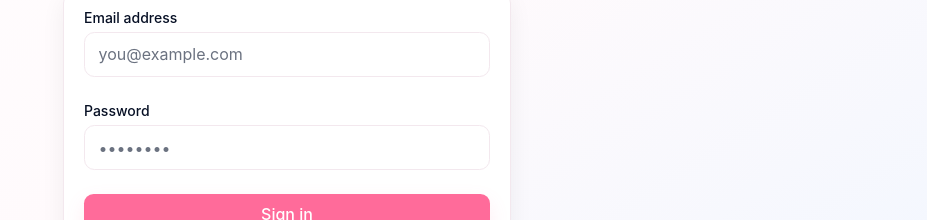
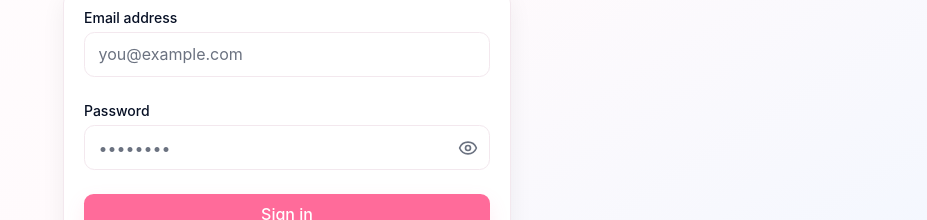
Before and after one commit to tanmay-hype/Voice-teller-, a React (Vite) app in the folder frontend/: page /login in a window 1280 px wide. Shown: the part 318-538 px from the top of the page, without its empty margins (353-1280 px from the left). Built offline with nearby package versions, Linux system fonts and the light colour scheme; no server answers.

Commit message:
front end change

```diff
--- a/frontend/src/pages/Login.tsx
+++ b/frontend/src/pages/Login.tsx
@@ -3,13 +3,14 @@ import { useNavigate, Link } from 'react-router-dom';
 import axios from 'axios';
 import apiClient from '../services/apiClient';
 import { useAuthStore } from '../store/authStore';
-import { Mic2, Loader2 } from 'lucide-react';
+import { Mic2, Loader2, Eye, EyeOff } from 'lucide-react';
 
 const Login: React.FC = () => {
   const [email, setEmail] = useState('');
   const [password, setPassword] = useState('');
   const [error, setError] = useState('');
   const [loading, setLoading] = useState(false);
+  const [showPassword, setShowPassword] = useState(false);
   const navigate = useNavigate();
 
   const handleLogin = async (e: React.FormEvent) => {
@@ -82,15 +83,27 @@ const Login: React.FC = () => {
 
             <div>
               <label className="block text-sm font-medium text-[var(--text-strong)]">Password</label>
-              <div className="mt-1">
+              <div className="mt-1 relative">
                 <input
-                  type="password"
+                  type={showPassword ? "text" : "password"}
                   required
                   value={password}
                   onChange={(e) => setPassword(e.target.value)}
-                  className="input-field"
+                  className="input-field pr-10"
                   placeholder="••••••••"
                 />
+                <button
+                  type="button"
+                  onClick={() => setShowPassword(!showPassword)}
+                  className="absolute right-3 top-1/2 transform -translate-y-1/2 text-gray-500 hover:text-gray-700 transition-colors"
+                  aria-label={showPassword ? "Hide password" : "Show password"}
+                >
+                  {showPassword ? (
+                    <EyeOff className="w-5 h-5" />
+                  ) : (
+                    <Eye className="w-5 h-5" />
+                  )}
+                </button>
               </div>
             </div>
 
--- a/frontend/src/pages/Stories.tsx
+++ b/frontend/src/pages/Stories.tsx
@@ -81,7 +81,7 @@ const Stories: React.FC = () => {
             role="button"
             tabIndex={0}
             onKeyDown={(e) => { if (e.key === 'Enter') setSelectedStory(story); }}
-            className="relative bg-slate-900/50 backdrop-blur-md border border-slate-800 rounded-2xl p-6 shadow-xl overflow-hidden group hover:border-slate-700 transition cursor-pointer">
+            className="relative bg-purple-100/50 backdrop-blur-md border border-purple-200 rounded-2xl p-6 shadow-xl overflow-hidden group hover:border-purple-300 transition cursor-pointer">
 
             {/* 🔥 BACKGROUND ICON */}
             <div className="absolute top-0 right-0 p-4 opacity-10 group-hover:opacity-20 transition">
@@ -93,7 +93,7 @@ const Stories: React.FC = () => {
                 <BookOpen className="w-6 h-6 text-emerald-400" />
               </div>
 
-              <h3 className="mt-4 text-white font-semibold">
+              <h3 className="mt-4 text-black font-bold capitalize">
                 {story.title}
               </h3>
 
```
